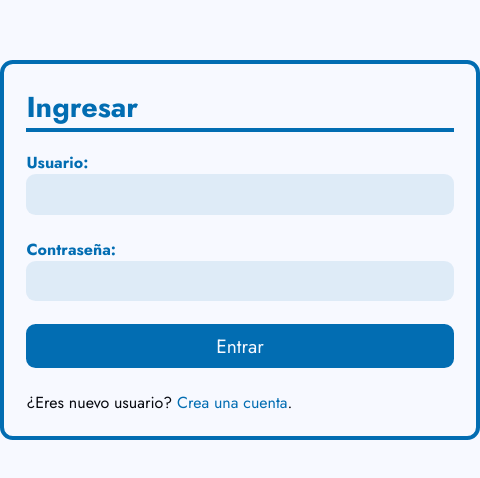
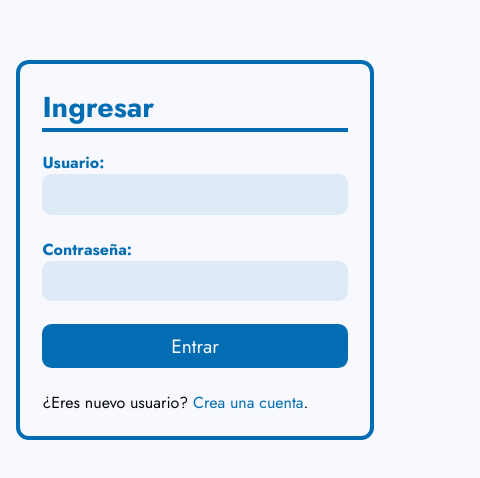
Before and after one commit to FlakoBB/task-box, a Next.js app: page /login in a window 390 px wide. Shown: the part 172-650 px from the top of the page, 480 px wide, since content can reach past the window. Built offline with nearby package versions, Linux system fonts and the light colour scheme.

Commit message:
Responsividad a todo el proyecto

```diff
--- a/src/styles/forms.module.scss
+++ b/src/styles/forms.module.scss
@@ -2,7 +2,7 @@
 @use 'mixins' as mix;
 
 .main_container {
-  height: 100dvh;
+  min-height: 100dvh;
   display: grid;
   place-items: center;
 }
@@ -65,3 +65,13 @@
     }
   }
 }
+
+@media (max-width: 512px) {
+  .main_container {
+    padding: 1rem;
+  }
+
+  .main_container > :first-child {
+    width: 100%;
+  }
+}
--- a/src/styles/profile.module.scss
+++ b/src/styles/profile.module.scss
@@ -5,7 +5,7 @@
   display: grid;
   grid-template-columns: 3fr 2fr;
   gap: 2rem;
-  height: calc(100dvh - 6rem);
+  min-height: calc(100dvh - 6rem);
   padding: 2rem 4rem;
 
   .user_data {
@@ -84,3 +84,20 @@
     }
   }
 }
+
+@media (max-width: 767px) {
+  .main_container {
+    display: flex;
+    flex-direction: column;
+    align-items: stretch;
+    justify-content: start;
+    gap: 1rem;
+    padding: 1rem;
+
+    .danger_zone{
+      .danger_btns {
+        gap: 2rem;
+      }
+    }
+  }
+}
--- a/src/styles/taskInfo.module.scss
+++ b/src/styles/taskInfo.module.scss
@@ -2,7 +2,7 @@
 @use 'mixins' as mix;
 
 .main {
-  height: calc(100dvh - 6rem);
+  min-height: calc(100dvh - 6rem);
   padding: 2rem 4rem;
 
   .container {
@@ -98,3 +98,23 @@
     }
   }
 }
+
+@media (max-width: 767px) {
+  .main {
+    padding: 1rem;
+
+    .container {
+      .task_info {
+        display: flex;
+        flex-direction: column;
+        gap: 1rem;
+
+        .subsection {
+          display: flex;
+          flex-direction: column;
+          gap: 1rem;
+        }
+      }
+    }
+  }
+}
```
Also changed, not shown: src/app/page.jsx (+17 -1 lines), src/styles/landing.module.scss (+30 -0 lines).
